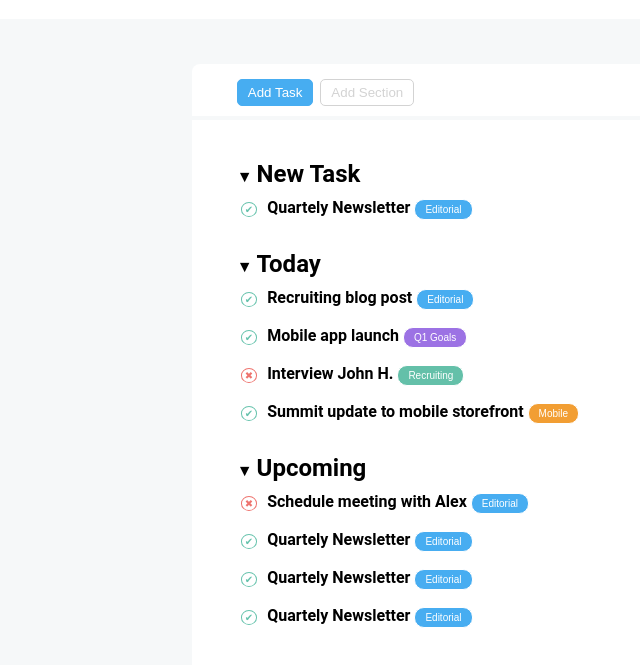
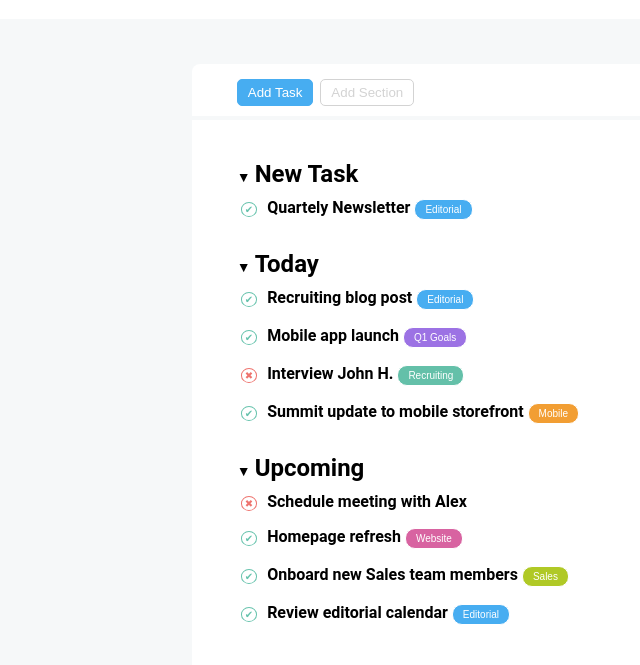
Before and after one commit to Hamza-bouzid/html-css-toboolist, a plain HTML site: page index.html in a window 1280 px wide. Shown: the part 65-730 px from the top of the page, without its empty margins (0-640 px from the left). Drawn offline with Linux system fonts and the light colour scheme.

Commit message:
completato

```diff
--- a/index.html
+++ b/index.html
@@ -71,21 +71,20 @@
             <div class="todo-activity">
               <span class="negative">&#10006;</span>
               <span class="activity-title">Schedule meeting with Alex</span>
-              <button class="btn-todo btn-blue">Editorial</button>
             </div>
             <div class="todo-activity">
               <span class="positive">&#10004;</span>
-              <span class="activity-title">Quartely Newsletter</span>
-              <button class="btn-todo btn-blue">Editorial</button>
+              <span class="activity-title">Homepage refresh</span>
+              <button class="btn-todo btn-pink">Website</button>
             </div>
             <div class="todo-activity">
               <span class="positive">&#10004;</span>
-              <span class="activity-title">Quartely Newsletter</span>
-              <button class="btn-todo btn-blue">Editorial</button>
+              <span class="activity-title">Onboard new Sales team members</span>
+              <button class="btn-todo btn-lightgreen">Sales</button>
             </div>
             <div class="todo-activity">
               <span class="positive">&#10004;</span>
-              <span class="activity-title">Quartely Newsletter</span>
+              <span class="activity-title">Review editorial calendar</span>
               <button class="btn-todo btn-blue">Editorial</button>
             </div>
           </div>
--- a/style.css
+++ b/style.css
@@ -72,15 +72,23 @@ main {
 }
 
 .btn-purple {
-  background-color: #9C72E4;
+  background-color: #9c72e4;
 }
 
 .btn-green {
-  background-color: #64C0A9;
+  background-color: #64c0a9;
 }
 
 .btn-orange {
-  background-color: #F29E33;
+  background-color: #f29e33;
+}
+
+.btn-pink {
+  background-color: #d863a1;
+}
+
+.btn-lightgreen {
+  background-color: #b0c926;
 }
 
 .btn-todo {
@@ -114,6 +122,7 @@ hr {
 
 .todo-title:before {
   content: "\25BC";
+  font-size: 14px;
 }
 
 .todo-activity {
@@ -136,10 +145,10 @@ hr {
 
 .positive {
   color: #67c3ad;
-  border-color:#67c3ad;
+  border-color: #67c3ad;
 }
 
 .negative {
   color: #ee736e;
-  border-color:#EE736E
+  border-color: #ee736e;
 }
```
